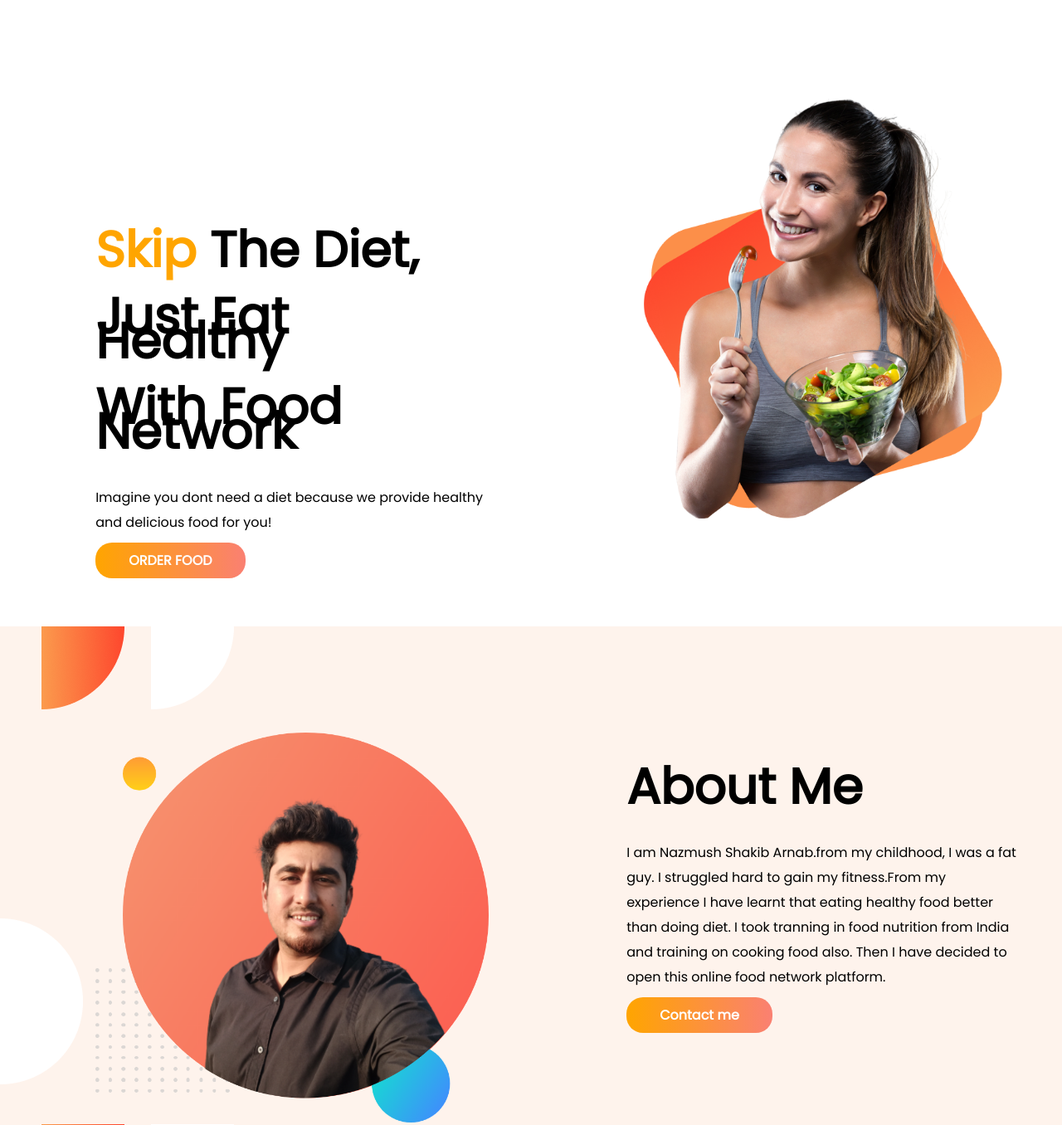
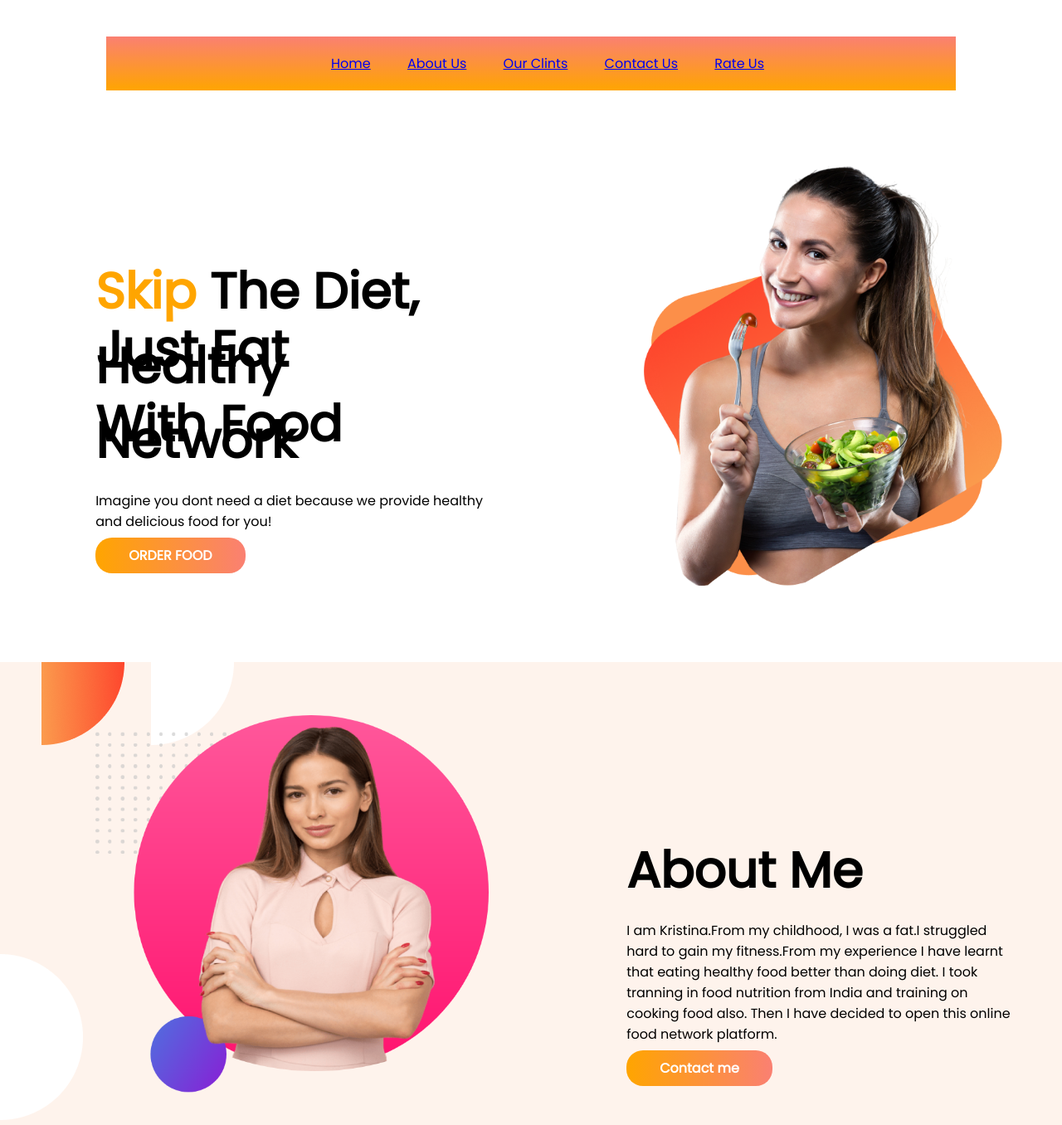
Before and after one commit to shakibarnab31/food-network, a plain HTML site: page index.html in a window 1280 px wide. Shown: the part 20-1376 px from the top of the page at 83% size. Drawn offline with Linux system fonts and the light colour scheme.

Commit message:
owner details newly added

```diff
--- a/index.html
+++ b/index.html
@@ -6,20 +6,33 @@
     <meta http-equiv="X-UA-Compatible" content="IE=edge">
     <meta name="viewport" content="width=device-width, initial-scale=1.0">
     <title>Arnab Food Network Blog</title>
-    <link rel="stylesheet" href="style.css">
     <link rel="preconnect" href="https://fonts.googleapis.com">
     <link rel="preconnect" href="https://fonts.gstatic.com" crossorigin>
     <link href="https://fonts.googleapis.com/css2?family=Poppins&display=swap" rel="stylesheet">
+    <link rel="stylesheet" href="style.css">
 </head>
 
 <body>
+
+    <section>
+        <ul class="nav">
+            <li><a target="_blank" href="https://www.facebook.com/shakib.arnab/">Home</a> </li>
+            <li><a target="_blank" href="https://www.facebook.com/shakib.arnab/">About Us</a></li>
+            <li><a target="_blank" href="https://www.facebook.com/shakib.arnab/">Our Clints</a></li>
+            <li><a target="_blank" href="https://www.facebook.com/shakib.arnab/">Contact Us</a></li>
+            <li><a target="_blank" href="https://www.facebook.com/shakib.arnab/">Rate Us</a></li>
+        </ul>
+    </section>
+
     <section class="foodnetwork-container">
+
         <div class="half-width skip-diet">
             <h1><span class="orange">Skip</span> The Diet,</h1>
             <h1>Just Eat Healthy</h1>
             <h1>With Food Network</h1>
             <p>Imagine you dont need a diet because we provide healthy and delicious food for you!</p>
-            <a class="link-button" target="_blank" href="https://www.facebook.com/shakib.arnab/">ORDER FOOD</a>
+            <a class="link-button" target="_blank" href="https://www.facebook.com/shakib.arnab/">ORDER
+                FOOD</a>
         </div>
         <div class="half-width">
             <img src="images/Group 8425.png" alt="intro-pic">
@@ -27,10 +40,10 @@
 
     </section>
     <section class="foodnetwork-container owner-info">
-        <div class="half-width"><img src="images/arnabblack.png" alt="owner"></div>
-        <div class="half-width">
+        <div class="half-width"><img src="images/my-bg2.png" alt="owner"></div>
+        <div class="half-width about-me">
             <h1>About Me</h1>
-            <p>I am Nazmush Shakib Arnab.from my childhood, I was a fat guy. I struggled hard to gain my fitness.From
+            <p>I am Kristina.From my childhood, I was a fat.I struggled hard to gain my fitness.From
                 my experience I have learnt that eating healthy food better than doing diet. I took tranning in food
                 nutrition from India and training on cooking food also. Then I have decided to open this online food
                 network platform.</p>
--- a/style.css
+++ b/style.css
@@ -5,9 +5,22 @@ body{
 h1{
     font-size: 60px;
     font-weight: 700;
+    line-height: 20px;
 }
 h2{
     font-size: 20px;
+}
+.nav{
+    background-image: linear-gradient(salmon,orange);
+    margin-top: 5%;
+    margin-left: 10%;
+    margin-right: 10%;
+    text-align: center;
+
+}
+.nav li{
+    display: inline-block;
+    padding: 20px;
 }
 .foodnetwork-container{
     display: flex;
@@ -19,17 +32,17 @@ h2{
 .half-width{
     width: 50%;
     padding-left: 9%;
-    padding-top: 10%;
-    padding-right: 4%;
+    padding-top: 5%;
+    padding-right:4%;
     padding-bottom: 5%;
-    line-height: 30px;
-
 }
 .skip-diet{
-        padding-top: 20%;
+        padding-top: 13%;
+
 }
 .half-width img{
     width: 100%;
+
 
 }
 
@@ -45,6 +58,12 @@ h2{
 }
 .owner-info{
     background-image: url(images/7.png);
+    background-repeat: no repeat;
+
+}
+
+.about-me{
+    padding-top: 15%;
 }
 .recipies{
     text-align: center;
@@ -83,7 +102,7 @@ footer{
     margin-bottom:  2%;
 }
 #food-highlights{
-    color:orangered;
+    color: orangered;
 }
 #network-highlights{
     color: gray;
```
Also changed, not shown: images/Project Cover5.png (deleted), images/arnabblack.png (deleted), images/healthyfood.png (deleted), images/my-bg2.png (added).
